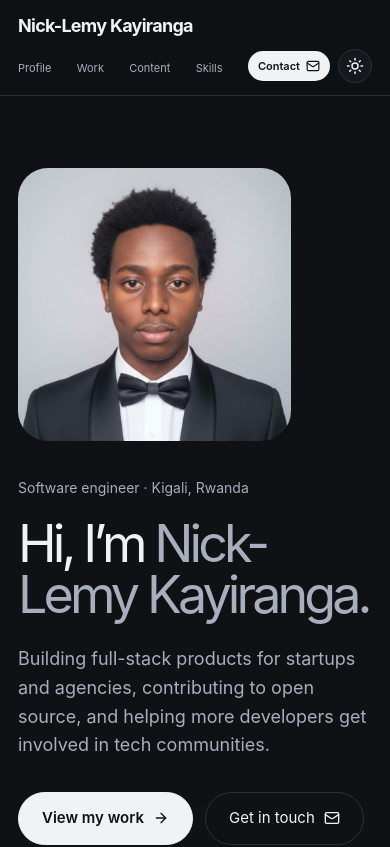
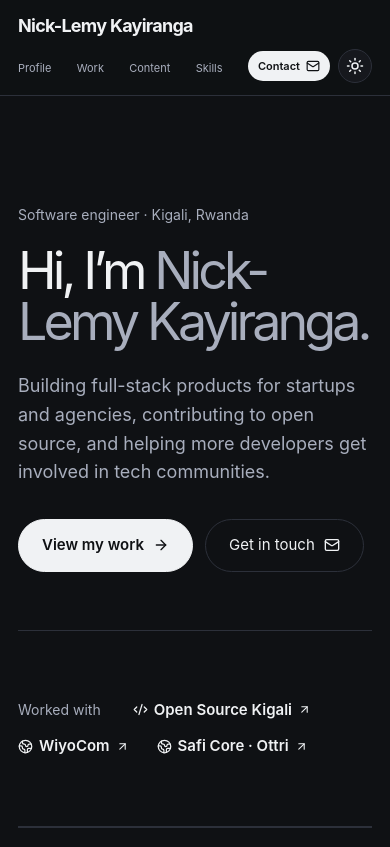
Before and after one commit to Nick-Lemy/portfolio, a React (Vite) app: page / in a window 390 px wide. Shown: the top 847 px of the page. Built offline with nearby package versions, Linux system fonts and the light colour scheme.

Commit message:
style: hide profile photo on mobile

```diff
--- a/src/App.css
+++ b/src/App.css
@@ -170,7 +170,7 @@ h1 { max-width: 720px; margin-bottom: 24px; font-size: clamp(52px, 7vw, 96px); l
   .nav-links li:last-child a { padding: 9px 13px; }
   .content { padding-block: 68px; }
   .hero { grid-template-columns: 1fr; gap: 36px; padding-top: 72px; padding-bottom: 58px; }
-  .hero-photo { grid-row: 1; width: min(70vw, 280px); }
+  .hero-photo { display: none; }
   .hero-main { grid-row: 2; }
   .work-item { grid-template-columns: 1fr; gap: 10px; }
   .projects, .skills { grid-template-columns: 1fr; }
```
